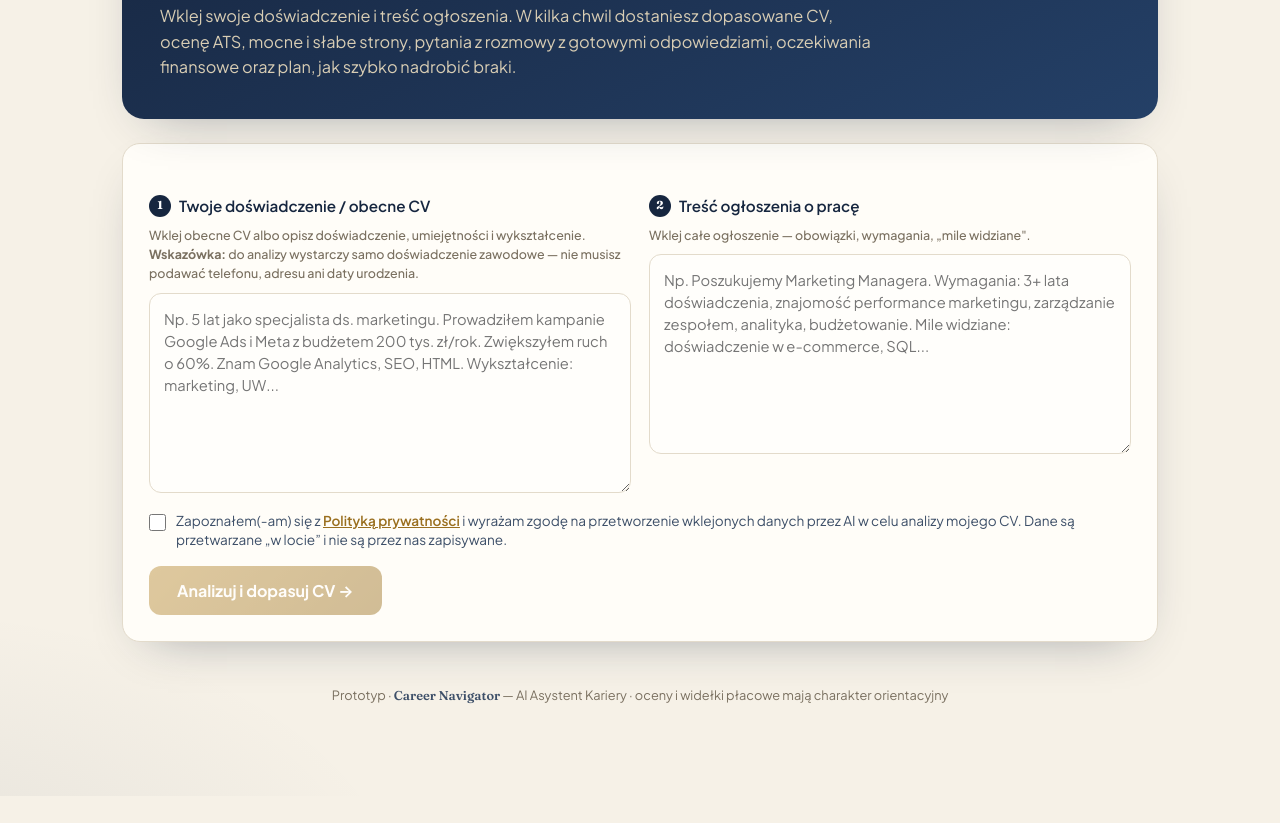
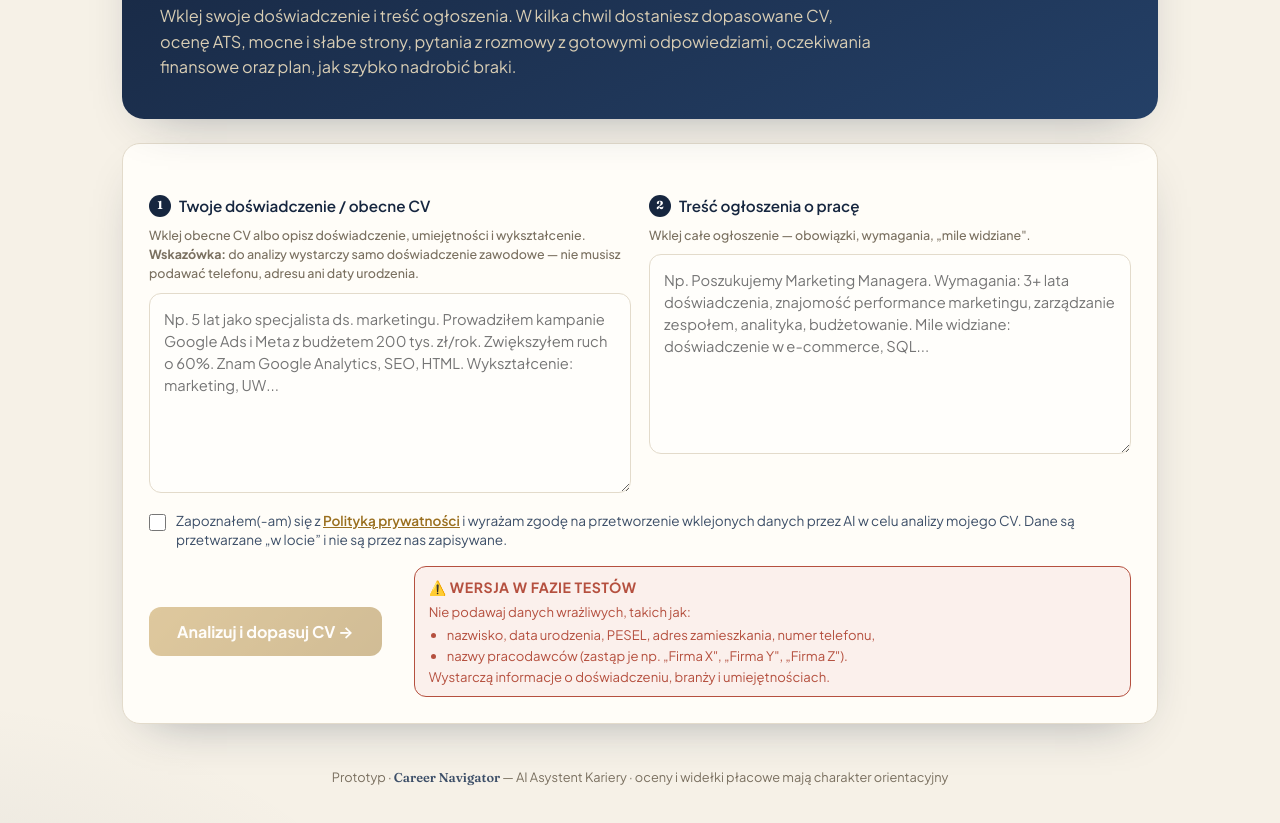
Before and after one commit to marcinlakowski81-hash/career-navigator, a website: page public/index.html in a window 1280 px wide. Shown: the part 295-1118 px from the top of the page. Before the commit the page ends 1091 px from the top, so only its background shows below. Drawn offline with Linux system fonts and the light colour scheme.

Commit message:
dodaje ostrzezenie WERSJA W FAZIE TESTOW

```diff
--- a/public/index.html
+++ b/public/index.html
@@ -63,6 +63,19 @@
     box-shadow:0 12px 28px -12px rgba(154,111,31,.7);transition:transform .15s, box-shadow .15s}
   button.go:hover{transform:translateY(-2px);box-shadow:0 18px 34px -12px rgba(154,111,31,.75)}
   .err{color:var(--red);font-weight:600;font-size:.9rem}
+  .test-warning{
+    flex:1; min-width:260px;
+    border:1.5px solid var(--red);
+    background:rgba(178,34,52,.06);
+    color:var(--red);
+    border-radius:12px;
+    padding:10px 14px;
+    font-size:.82rem;
+    line-height:1.45;
+  }
+  .test-warning b{display:block;font-size:.88rem;letter-spacing:.04em;margin-bottom:4px;font-weight:700}
+  .test-warning ul{margin:4px 0 0 0;padding-left:18px}
+  .test-warning li{margin:2px 0}
 
   /* RESULTS */
   #results{margin-top:30px;display:none;flex-direction:column;gap:20px}
@@ -198,6 +211,15 @@
     <div class="actions">
       <button class="go" id="run" disabled>Analizuj i dopasuj CV →</button>
       <span class="err" id="err"></span>
+      <div class="test-warning">
+        <b>⚠️ WERSJA W FAZIE TESTÓW</b>
+        Nie podawaj danych wrażliwych, takich jak:
+        <ul>
+          <li>nazwisko, data urodzenia, PESEL, adres zamieszkania, numer telefonu,</li>
+          <li>nazwy pracodawców (zastąp je np. „Firma X", „Firma Y", „Firma Z").</li>
+        </ul>
+        Wystarczą informacje o doświadczeniu, branży i umiejętnościach.
+      </div>
     </div>
   </div>
 
```
